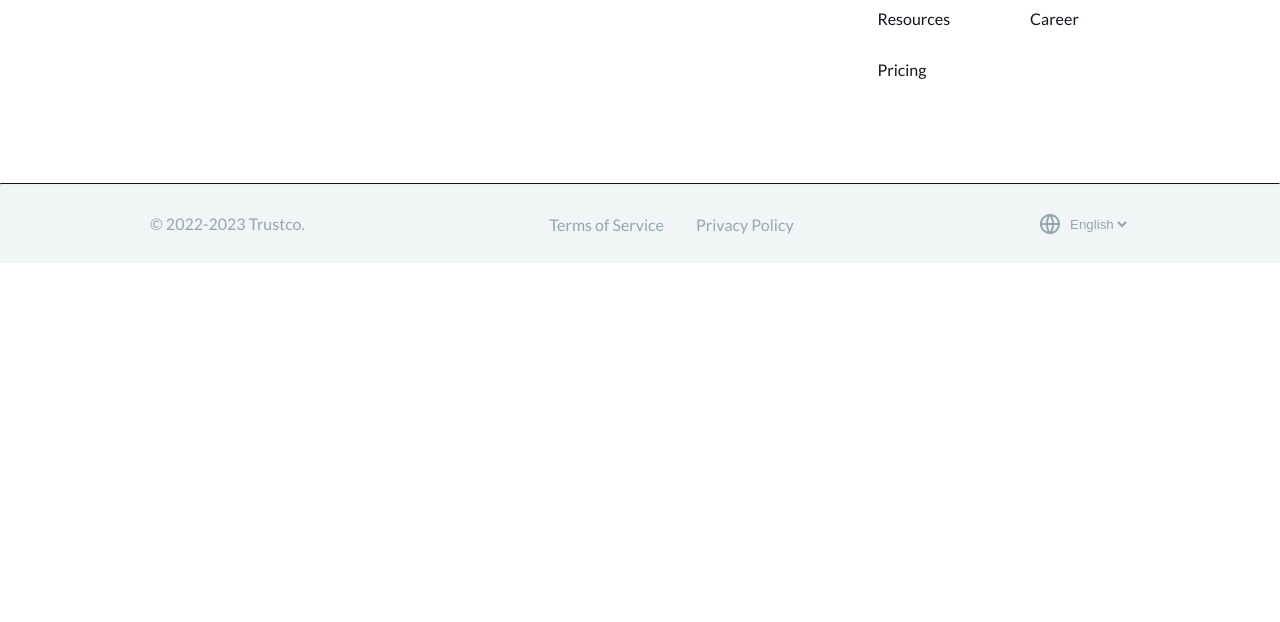
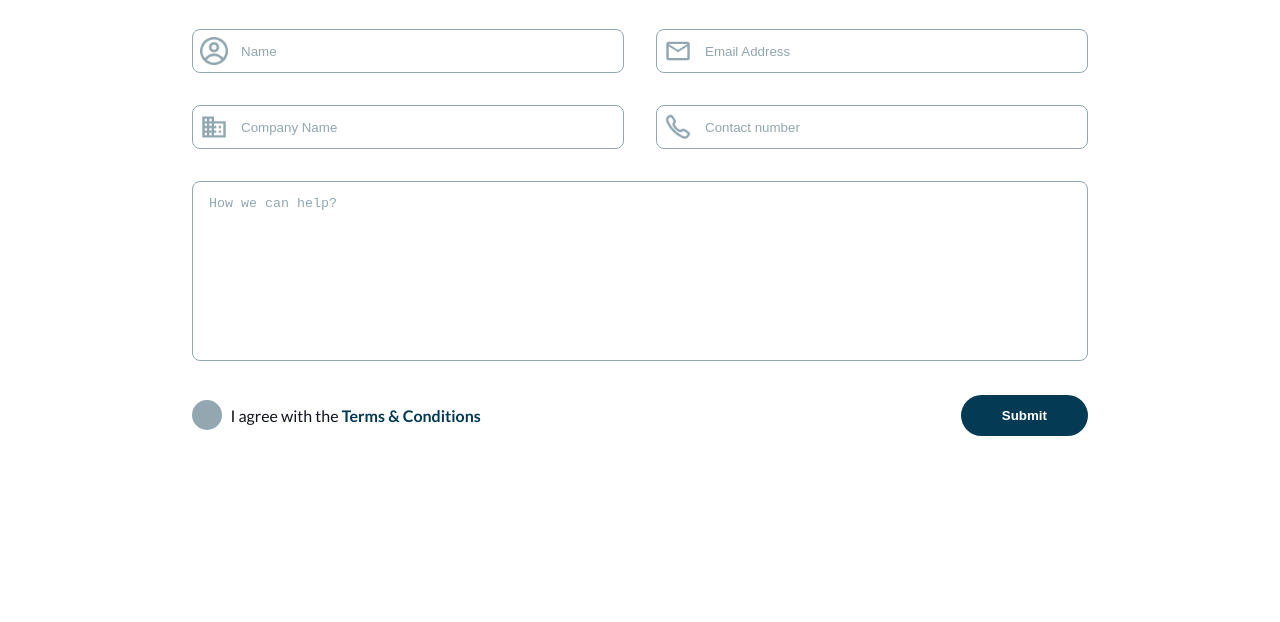
Before and after one commit to ArjunNarzary/trustco-landing-page, a plain HTML site: page contact.html in a window 1280 px wide. Shown: the part 1073-1695 px from the top of the page. Before the commit the page ends 1336 px from the top, so only its background shows below. Drawn offline with Linux system fonts and the light colour scheme.

Commit message:
Added contact form section

```diff
--- a/contact.html
+++ b/contact.html
@@ -123,6 +123,67 @@
           </div>
         </div>
       </section>
+
+      <!-- Contact Form Section -->
+      <section id="contact-form">
+        <h2 class="heading">Leave us a message</h2>
+        <p class="sub-heading">
+          Contact us if you have any questions about our company. Our best team
+          will provide your answer within a few hours.
+        </p>
+        <div class="form-container">
+          <form class="form-control">
+            <div class="form-group">
+              <img src="/assets/icons/user.png" alt="user icon" />
+              <input type="text" placeholder="Name" name="name" />
+            </div>
+            <div class="form-group">
+              <img src="/assets/icons/mail-outline.png" alt="mail icon" />
+              <input type="email" placeholder="Email Address" name="email" />
+            </div>
+            <div class="form-group">
+              <img src="/assets/icons/mdi_company.png" alt="building icon" />
+              <input type="text" placeholder="Company Name" name="company" />
+            </div>
+            <div class="form-group">
+              <img
+                src="/assets/icons/ion_call-outline.png"
+                alt="building icon"
+              />
+              <input
+                type="text"
+                placeholder="Contact number"
+                name="contact_number"
+              />
+            </div>
+            <div class="form-group text-area">
+              <textarea
+                name="message"
+                cols="30"
+                rows="10"
+                placeholder="How we can help?"
+              ></textarea>
+            </div>
+            <div class="form-submit">
+              <label class="custom-checkbox">
+                <input type="checkbox" />
+                <div class="checkmark">
+                  <img
+                    class="checkmark-icon"
+                    src="/assets/icons/mdi_tick.png"
+                    alt="checkmark"
+                  />
+                </div>
+                <span class="checkbox-text"
+                  >I agree with the
+                  <a><strong>Terms & Conditions</strong></a></span
+                >
+              </label>
+              <button type="submit">Submit</button>
+            </div>
+          </form>
+        </div>
+      </section>
     </main>
     <!-- Page footers will start here -->
     <footer>
--- a/style.css
+++ b/style.css
@@ -13,7 +13,7 @@
   --font-sm: 1.2rem;
   --font-md: 1.8rem;
   --font-lg: 4rem;
-  --font-xl: 4.5rem;
+  --font-xl: 3.5.5rem;
   --section-horizontal-padding: 2rem;
   --section-vertical-padding: 4rem;
   --para-line-height: 2.5rem;
@@ -1539,3 +1539,122 @@ hr {
   }
 }
 /* CSS FOR WE ARE HERE SECTION ENDS HERE */
+
+/* CSS FOR CONTACT FROM SECTION STARTS HERE */
+#contact-form {
+  display: flex;
+  flex-direction: column;
+  gap: 4rem;
+  align-items: center;
+  h2,
+  p {
+    margin: 0;
+  }
+  .heading,
+  .sub-heading {
+    max-width: 100rem;
+    text-align: center;
+  }
+  .form-container {
+    min-width: 70vw;
+    .form-control {
+      display: grid;
+      grid-template-columns: 1fr 1fr;
+      gap: 4rem;
+      .form-group {
+        position: relative;
+        width: 100%;
+        input {
+          width: 100%;
+          border: 1px solid var(--secondary-color);
+          border-radius: 1rem;
+          padding: 1.7rem 1rem;
+          padding-left: 6rem;
+        }
+        input::placeholder {
+          color: var(--secondary-color);
+        }
+        img {
+          position: absolute;
+          left: 1rem;
+          top: 50%;
+          transform: translateY(-50%);
+          width: 3.5rem;
+          height: 3.5rem;
+          object-fit: contain;
+        }
+      }
+      .text-area {
+        grid-column: span 2;
+        textarea {
+          width: 100%;
+          border: 1px solid var(--secondary-color);
+          border-radius: 1rem;
+          padding: 1.7rem 2rem;
+          outline: none !important;
+          resize: none;
+        }
+        textarea::placeholder {
+          color: var(--secondary-color);
+        }
+      }
+      .form-submit {
+        grid-column: span 2;
+        display: flex;
+        justify-content: space-between;
+
+        .custom-checkbox {
+          display: flex;
+          align-items: center;
+          cursor: pointer;
+        }
+
+        .custom-checkbox input {
+          display: none;
+        }
+
+        .checkmark {
+          width: 3.8rem;
+          height: 3.8rem;
+          background-color: var(--secondary-color);
+          border-radius: 50%;
+          display: flex;
+          justify-content: center;
+          align-items: center;
+          margin-right: 8px;
+          .checkmark-icon {
+            width: 2rem;
+            height: 2rem;
+            object-fit: contain;
+            opacity: 0;
+            transition: background 0.3s ease;
+          }
+        }
+
+        /* Show checkmark when checkbox is checked */
+        .custom-checkbox input:checked + .checkmark .checkmark-icon {
+          opacity: 1;
+        }
+
+        .checkbox-text {
+          font-size: 2rem;
+        }
+
+        .checkbox-text strong {
+          color: var(--primary-color);
+        }
+
+        button {
+          background-color: var(--primary-color);
+          color: #fff;
+          font-weight: 700;
+          border: 1px solid transparent;
+          box-shadow: 0 0 10px transparent;
+          padding: 1.5rem 5rem;
+          border-radius: 6rem;
+        }
+      }
+    }
+  }
+}
+/* CSS FOR CONTACT FROM SECTION ENDS HERE */
```
Also changed, not shown: assets/icons/mdi_tick.png (added).
